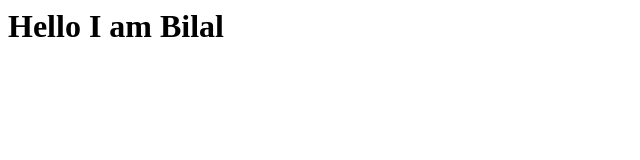
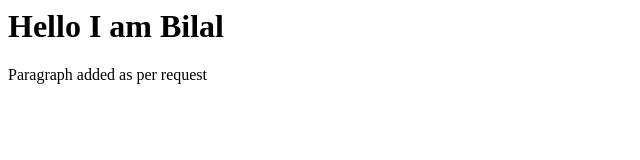
Before and after one commit to pkmbilal/ssh_git, a plain HTML site: page index.html in a window 1280 px wide. Shown: the whole page, without its empty margins (0-640 px from the left). Drawn offline with Linux system fonts and the light colour scheme.

Commit message:
Paragraph added

```diff
--- a/index.html
+++ b/index.html
@@ -4,5 +4,6 @@
 	<body>
 		<h1> Hello I am Bilal </h1>
 	<!-- Please add a paragraph -->
+		<p> Paragraph added as per request </p>
 	</body>
 </html>
```
